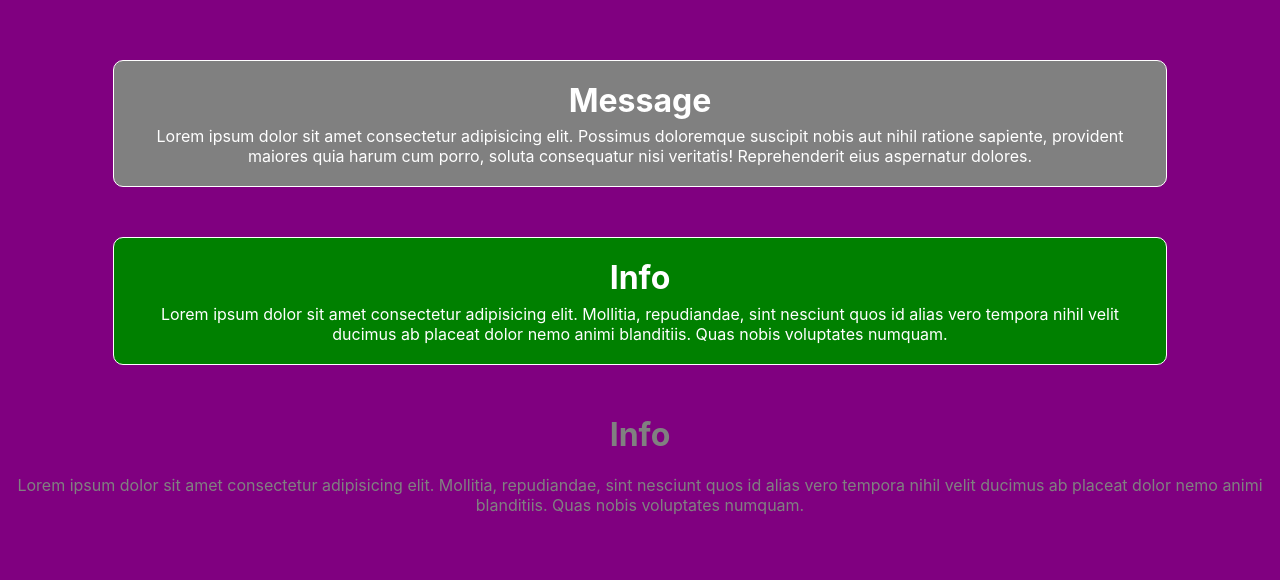
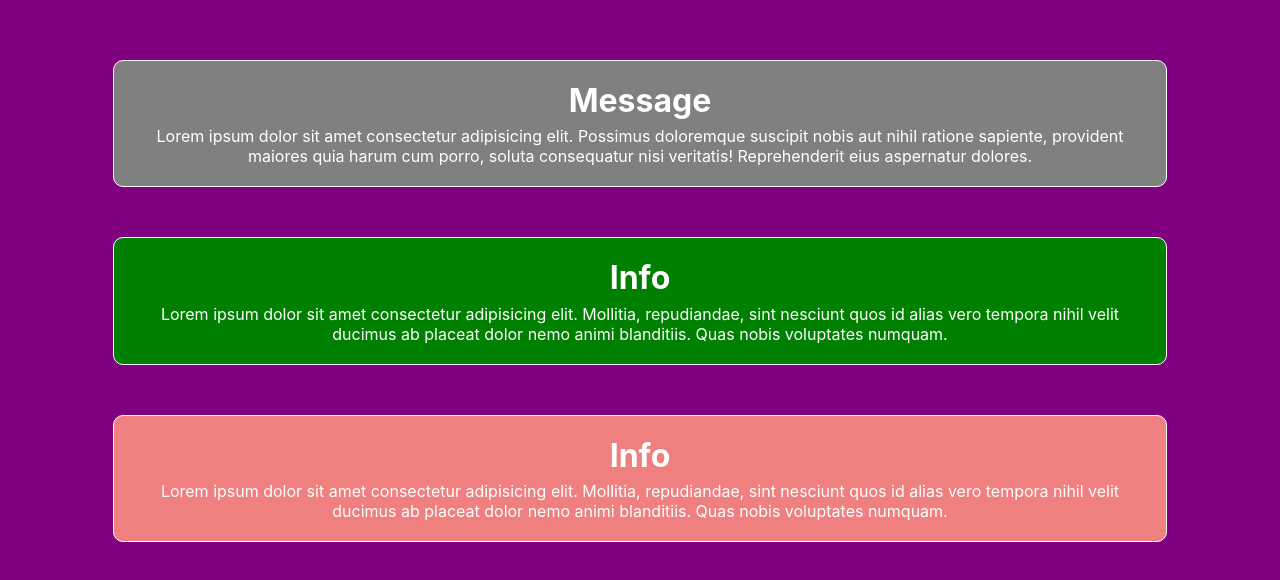
Before and after one commit to DevLaka/sass-demo, a website built with Vite: page index.html in a window 1280 px wide. Built offline with nearby package versions, Linux system fonts and the light colour scheme.

Commit message:
using extend

```diff
--- a/style.scss
+++ b/style.scss
@@ -37,4 +37,9 @@ body {
       background: pink;
     }
   }
+
+  &-danger {
+    @extend .msg;
+    background: lightcoral;
+  }
 }
```
